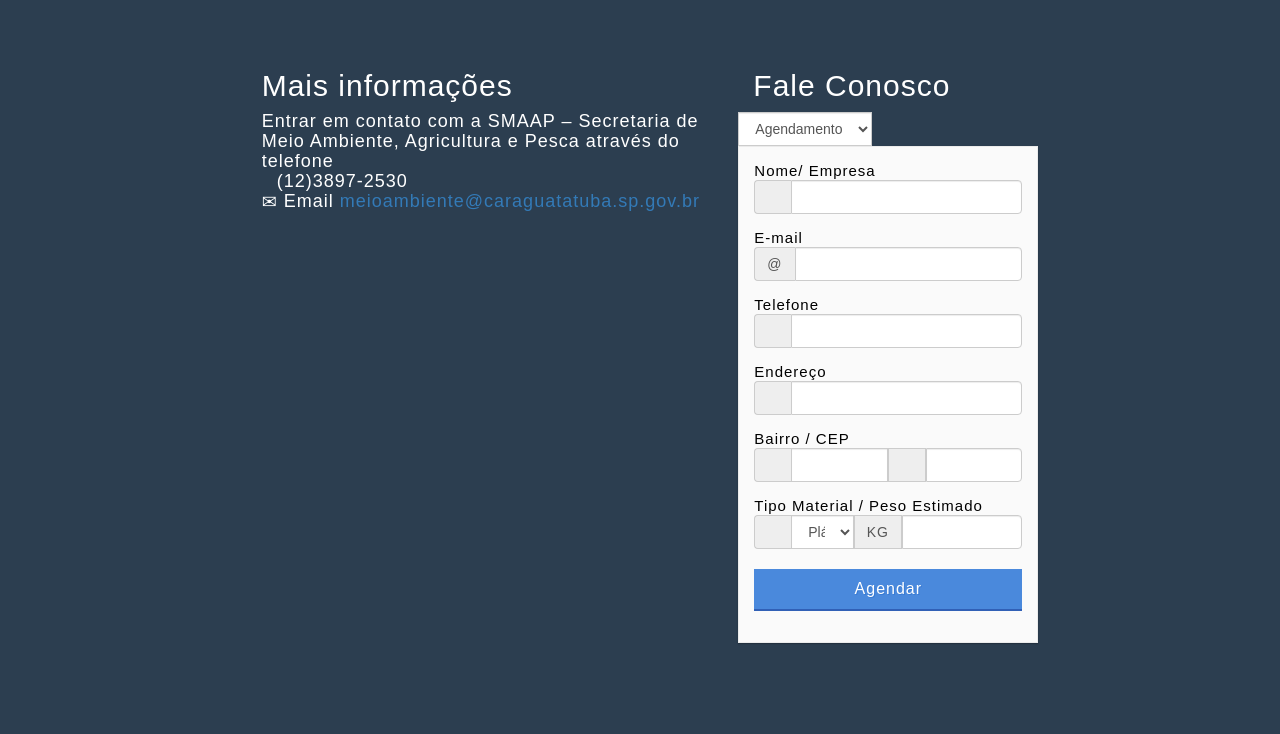
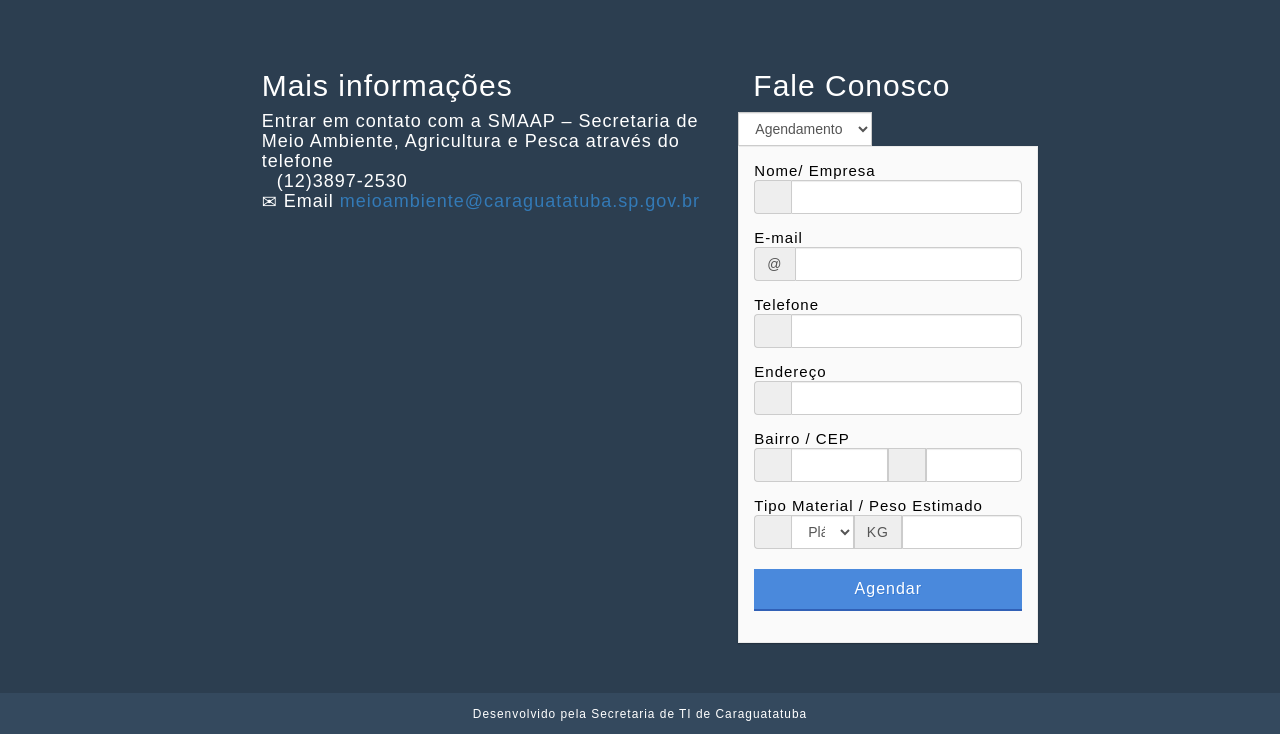
Before and after one commit to wiatanos/coletaseletiva, a PHP site: page / in a window 1280 px wide. Shown: the part 3025-3759 px from the top of the page. Before the commit the page ends 3669 px from the top, so only its background shows below. Run offline with PHP 8.4, Linux system fonts and the light colour scheme; some libraries are stand-ins or nearby versions; some web fonts are replaced.

Commit message:
code ident

```diff
--- a/index.php
+++ b/index.php
@@ -49,9 +49,6 @@
             </nav>
 
           <div class="col-xs-12" id="main">
-            <div class="text-center col-xs-12" id="title">
-              <img src="css/img/logocoleta2t.png" hidden>
-            </div>
             <img src="css/img/main.jpg">
             <div id="arrow_down" class="text-center">
               <a href="#section1"><i class="arrow down"></i></a>
@@ -123,6 +120,7 @@
             </div>
 
             <div class="area2 col-xs-12" id="section4">
+
               <h2 class="text-center">Material de Divulgação</h2>
               <article class="text-center">
                   <object id="pdf" data="docs/material_divulgacao.pdf" type="application/pdf" width="50%" height="500px" internalinstanceid="6" title="">
@@ -134,6 +132,7 @@
                   </button>
                   </a>
                 </article>
+
               </div>
 
               <div class="area col-xs-12" id="section5">
@@ -147,9 +146,7 @@
                     <a href="mailto:meioambiente@caraguatatuba.sp.gov.br">meioambiente@caraguatatuba.sp.gov.br</a>
                   </h4>
                 </article>
-
                 <h2 class="col-xs-12 col-md-5">Fale Conosco</h2>
-
                 <div class="input-group">
                   <select class="form-control" id="select_contato">
                     <option value="1">Agendamento</option>
@@ -157,9 +154,7 @@
                   </select>
                 </div>
 
-
                 <form method="post" action="db/mail.php" id="form_contato" class="col-xs-offset-0 col-md-offset-7" hidden>
-
                   <div class="form-group">
                     <label>Nome</label>
                     <div class="input-group">
@@ -191,10 +186,7 @@
                   </button>
                 </form>
 
-
-
                 <form method="post" action="db/form-data.php" id="form_agenda" class="col-xs-offset-0 col-md-offset-7">
-
                   <div class="form-group ">
                     <label>Nome/ Empresa</label>
                     <div class="input-group">
@@ -253,10 +245,15 @@
                       <input type="text" name="peso" id="peso" class="form-control">
                     </div>
                   </div>
+
                   <button type="submit" class="button buttonBlue" id="btn_agenda">Agendar
                     <div class="ripples buttonRipples"><span class="ripplesCircle"></span></div>
                   </button>
                 </form>
+              </div>
+
+              <div class="area2 col-xs-12 text-center" style="background-color: #34495e; padding: 5px;" id="section6">
+                <small style="color:white;">Desenvolvido pela Secretaria de TI de Caraguatatuba</small>
               </div>
 
             </div>
```
